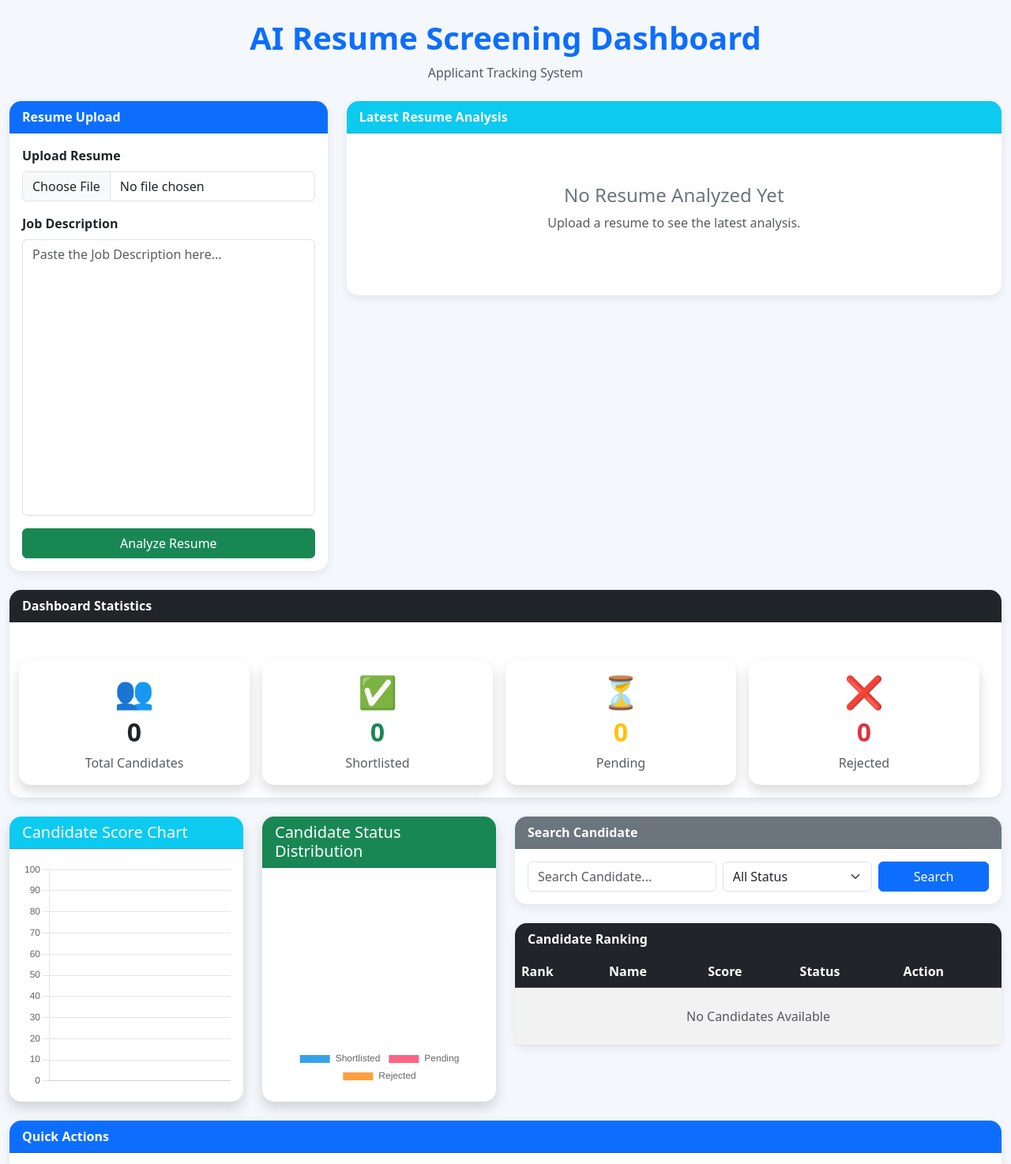
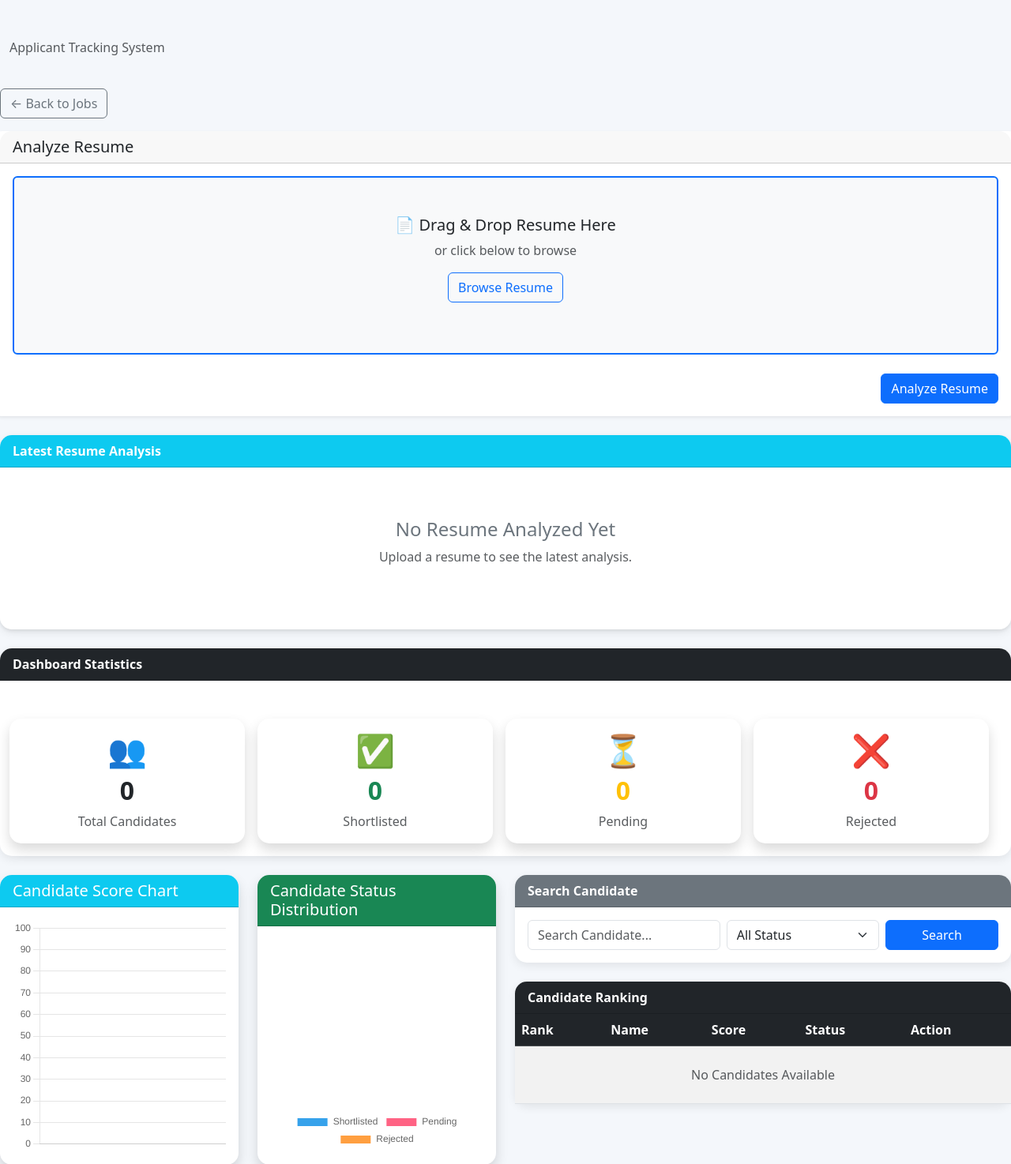
Before and after one commit to DhanyashreePS/AI-Resume-Screening-System, a Flask app: page /dashboard in a window 1280 px wide. Shown: the top 1474 px of the page at 79% size. Run offline with Flask 3, Linux system fonts and the light colour scheme; the visitor is signed in with stand-in values (Sample User, id 1); data comes from the database, SQL or seed files in the repository; both versions use the stored data as it was after the commit.

Commit message:
Implemented multi-job ATS workflow and enhanced resume screening

```diff
--- a/app.py
+++ b/app.py
@@ -22,6 +22,7 @@ from utils.candidate_extractor import (
     extract_email,
     extract_phone
 )
+from utils.database import get_job_description
 from utils.database import get_job_by_id
 from utils.database import get_candidates_by_job
 from utils.job_matcher import calculate_match
@@ -103,7 +104,8 @@ def analyze():
     file.save(file_path)
 
     text = extract_text_from_pdf(file_path)
-    job_description = request.form["job_description"]
+    job_id = session.get("job_id")
+    job_description = get_job_description(job_id)
     similarity_score = calculate_similarity(text,job_description)
 
     print("TF-IDF Similarity:", similarity_score)
@@ -266,25 +268,23 @@ def dashboard():
 
     job_id = session.get("job_id")
 
-    if not job_id:
-        return redirect("/jobs")
-
-    rows = get_candidates_by_job(job_id)
-
+    if job_id:
+        rows = get_candidates_by_job(job_id)
+    else:
+        rows = get_all_candidates()
 
     candidates = []
 
     for row in rows:
+        print("Row:", row)
         candidates.append({
-
     "id": row[0],
-    "name": row[2],
-    "email": row[3],
-    "phone": row[4],
-    "skills": row[5].split(","),
-    "score": row[6],
+    "name": row[1],
+    "email": row[2],
+    "phone": row[3],
+    "skills": row[4].split(","),
+    "score": row[5],
     "status": row[11]
-
 })
     if search:
         candidates = [
@@ -320,7 +320,7 @@ def dashboard():
         if c["status"] == "Rejected"
     )
 
-    job = get_job_by_id(job_id)
+    job = get_job_by_id(job_id) if job_id else None
 
     return render_template(
     "dashboard.html",
--- a/templates/dashboard.html
+++ b/templates/dashboard.html
@@ -7,7 +7,7 @@
 
     <meta name="viewport" content="width=device-width, initial-scale=1">
 
-    <title>AI Resume Screening Dashboard</title>
+    <title>{{ job[1] }} - Dashboard</title>
 
     <link href="https://cdn.jsdelivr.net/npm/bootstrap@5.3.3/dist/css/bootstrap.min.css"
           rel="stylesheet">
@@ -49,21 +49,20 @@
 <div class="container-xxl py-4">
     <!-- Dashboard Title -->
 
-    <div class="text-center mb-4">
-
-        <h1 class="fw-bold text-primary">
-
-            AI Resume Screening Dashboard
-
-        </h1>
-
+    <div class="mb-4">
+    <h2 class="fw-bold">{{ job[1] }}</h2>
+    <p class="text-muted mb-0">{{ job[2] }}</p>
+</div>
         <p class="text-muted">
 
             Applicant Tracking System
 
         </p>
-
-
+    </div>
+    <div class="mb-3">
+    <a href="/jobs" class="btn btn-outline-secondary">
+        ← Back to Jobs
+    </a>
 </div>
 
     <!-- ================= UPPER SECTION ================= -->
@@ -72,76 +71,61 @@
 
         <!-- LEFT PANEL -->
 
-        <div class="col-lg-4">
-
-            <div class="card h-100">
-
-                <div class="card-header bg-primary text-white">
-
-                    Resume Upload
-
+        <div class="card shadow-sm mb-4">
+    <div class="card-header">
+        <h5 class="mb-0">Analyze Resume</h5>
     </div>
 
     <div class="card-body">
 
-                    <form
-                        action="/analyze"
+        <form action="/analyze"
               method="POST"
               enctype="multipart/form-data">
 
-                        <div class="mb-3">
+            <!-- Drag & Drop Area -->
+            <div id="drop-area"
+                 class="border border-2 border-primary rounded p-5 text-center"
+                 style="cursor:pointer; background:#f8f9fa;">
 
-                            <label class="form-label fw-semibold">
+                <h5>📄 Drag & Drop Resume Here</h5>
 
-                                Upload Resume
+                <p class="text-muted">
+                    or click below to browse
+                </p>
 
-                            </label>
+                <input type="file"
+                       id="resume"
+                       name="resume"
+                       accept=".pdf"
+                       hidden
+                       required>
 
-                            <input
-                                type="file"
-                                class="form-control"
-                                name="resume"
-                                required>
+                <button type="button"
+                        class="btn btn-outline-primary"
+                        onclick="document.getElementById('resume').click();">
+                    Browse Resume
+                </button>
+
+                <p class="mt-3 text-success" id="file-name"></p>
 
             </div>
 
-                        <div class="mb-3">
-
-                            <label class="form-label fw-semibold">
-
-                                Job Description
-
-                            </label>
-
-                            <textarea
-                                class="form-control"
-                                rows="14"
-                                name="job_description"
-                                placeholder="Paste the Job Description here..."
-                                required></textarea>
-
+            <div class="text-end mt-4">
+                <button class="btn btn-primary">
+                    Analyze Resume
+                </button>
             </div>
-
-                        <button
-id="analyzeBtn"
-type="submit"
-class="btn btn-success w-100">
-
-Analyze Resume
-
-</button>
 
         </form>
 
     </div>
-
 </div>
 
         </div>
 
         <!-- RIGHT PANEL STARTS -->
 
-        <div class="col-lg-8">
+        <div class="card shadow-sm mb-4">
             <!-- ================= LATEST RESUME ANALYSIS ================= -->
 
 <div class="card">
@@ -995,6 +979,44 @@ document.querySelector("form").addEventListener("submit", function () {
 });
 
 </script>
+
+<script>
+
+const dropArea = document.getElementById("drop-area");
+const fileInput = document.getElementById("resume");
+const fileName = document.getElementById("file-name");
+
+dropArea.addEventListener("dragover", function(e){
+    e.preventDefault();
+    dropArea.classList.add("bg-light");
+});
+
+dropArea.addEventListener("dragleave", function(){
+    dropArea.classList.remove("bg-light");
+});
+
+dropArea.addEventListener("drop", function(e){
+    e.preventDefault();
+
+    dropArea.classList.remove("bg-light");
+
+    fileInput.files = e.dataTransfer.files;
+
+    fileName.innerHTML =
+        "Selected File: " + e.dataTransfer.files[0].name;
+});
+
+fileInput.addEventListener("change", function(){
+
+    if(fileInput.files.length>0){
+
+        fileName.innerHTML =
+            "Selected File: " + fileInput.files[0].name;
+    }
+
+});
+
+</script>
 </body>
 
 </html>
--- a/utils/database.py
+++ b/utils/database.py
@@ -328,7 +328,7 @@ def get_job_by_id(job_id):
     cursor.execute("""
         SELECT *
         FROM jobs
-        WHERE id=?
+        WHERE id = ?
     """, (job_id,))
 
     row = cursor.fetchone()
@@ -336,3 +336,49 @@ def get_job_by_id(job_id):
     conn.close()
 
     return row
+def get_candidates_by_job(job_id):
+
+    conn = sqlite3.connect(DB_PATH)
+    cursor = conn.cursor()
+
+    cursor.execute("""
+        SELECT *
+        FROM candidates
+        WHERE job_id = ?
+        ORDER BY score DESC
+    """, (job_id,))
+
+    rows = cursor.fetchall()
+
+    conn.close()
+
+    return rows
+def get_job_description(job_id):
+
+    conn = sqlite3.connect(DB_PATH)
+    cursor = conn.cursor()
+
+    cursor.execute("""
+        SELECT job_description
+        FROM jobs
+        WHERE id = ?
+    """, (job_id,))
+
+    row = cursor.fetchone()
+
+    conn.close()
+
+    if row:
+        return row[0]
+
+    return ""
+
+conn = sqlite3.connect(DB_PATH)
+
+cursor = conn.cursor()
+
+cursor.execute("PRAGMA table_info(jobs)")
+
+print(cursor.fetchall())
+
+conn.close()
```
Also changed, not shown: data/resume_screening.db. Lines whose indentation alone changed are shown as unchanged.
